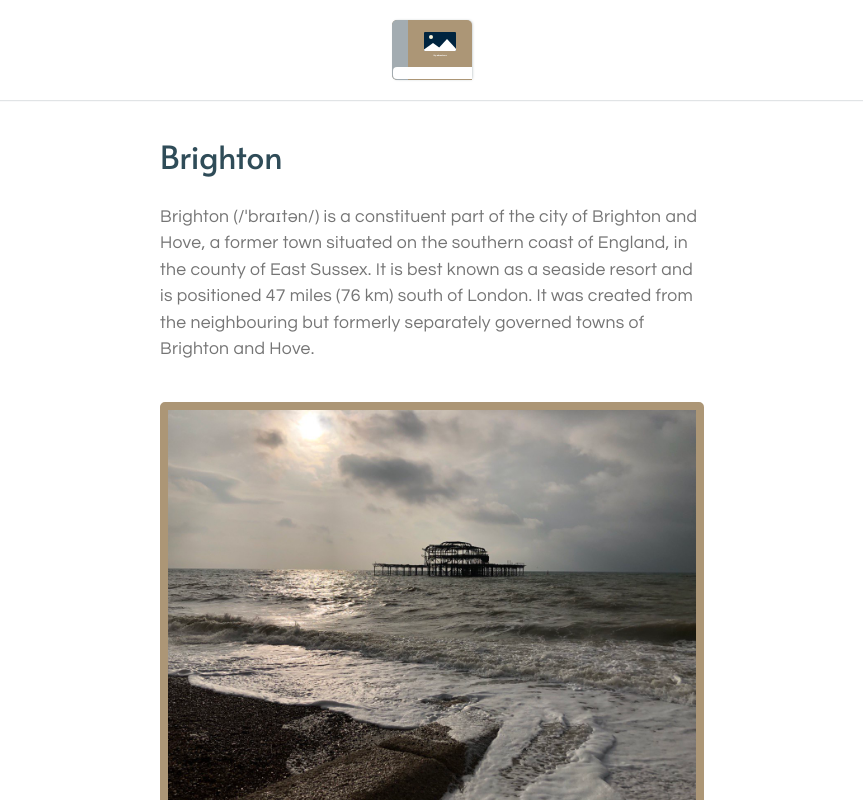
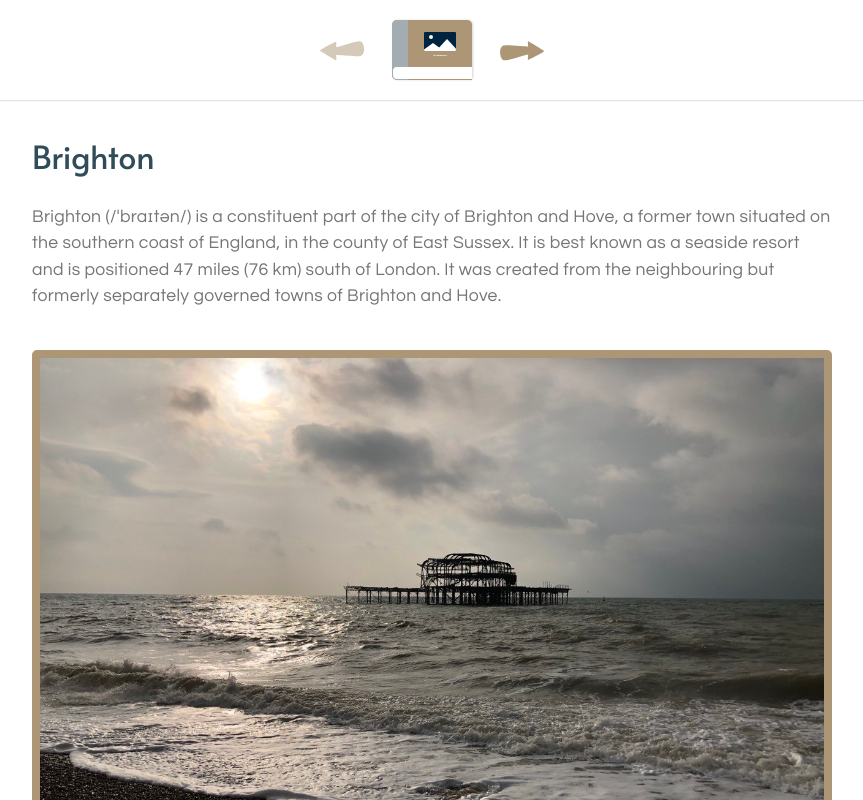
Before and after one commit to nobidina/blog, a Vue app: page /article/1 in a window 1280 px wide. Shown: the top 800 px of the page, without its empty margins (208-1071 px from the left). Built offline with nearby package versions, Linux system fonts and the light colour scheme.

Commit message:
add arrows for PageHeader and CustomArticle

```diff
--- a/src/components/CustomArticle.vue
+++ b/src/components/CustomArticle.vue
@@ -11,6 +11,11 @@
     <span class="custom-article__time">
       {{ article.date }}
     </span>
+    <div class="custom-article__anchor-top" @click="scrollTop">
+      <svg class="custom-article__arrow" xmlns="http://www.w3.org/2000/svg" width="34" height="56" viewBox="0 0 34 56" fill="none">
+        <path d="M12.5 23.9021C12.5 23.9021 -0.0246638 37.5001 6.36694e-06 45.5C0.0246765 53.5 29.7435 58.2546 33 54.5C35.6101 51.3245 26.2339 36.543 23.5 23.9021C23.5 23.9021 29.5031 24.8558 29.5 23.8558C29.4969 22.8558 18.4969 -0.503043 17.5 0.500017C16.5031 1.50308 4.99998 23.8836 7.22127 23.9021C9.44256 23.9206 12.5 23.9021 12.5 23.9021Z" fill="#AC9676"/>
+      </svg>
+    </div>
   </article>
 </template>
 
@@ -23,6 +28,12 @@ export default {
       type: Object,
       required: true
     }
+  },
+
+  methods: {
+    scrollTop() {
+      window.scrollTo(0, 0);
+    }
   }
 }
 </script>
@@ -33,6 +44,7 @@ export default {
 
 .custom-article {
   .container();
+  position: relative;
   display: flex;
   flex-direction: column;
 
@@ -42,6 +54,8 @@ export default {
 
   @media @desktop {
     width: 800px;
+    padding-right: 0;
+    padding-left: 0;
     margin-bottom: 100px;
   }
 
@@ -77,8 +91,52 @@ export default {
   }
 
   &__time {
-    align-self: flex-end;
+    align-self: flex-start;
     font-family: @font-family-text;
+  }
+
+  &__anchor-top {
+    animation: jump 2.5s ease-in-out infinite;
+    cursor: pointer;
+    position: absolute;
+    bottom: -25px;
+    right: 7vw;
+    display: flex;
+    justify-content: flex-end;
+    align-items: center;
+    width: 50px;
+    height: 56px;
+
+    @media @desktop {
+      height: 65px;
+      bottom: -10px;
+      right: 0;
+    }
+  }
+
+  &__arrow {
+    @media @desktop {
+      width: auto;
+      height: 65px;
+    }
+  }
+}
+
+@keyframes jump {
+  0% {
+    transform: translateY(0);
+  }
+  25% {
+    transform: translateY(-5px);
+  }
+  50% {
+    transform: translateY(0);
+  }
+  75% {
+    transform: translateY(-5px);
+  }
+  100% {
+    transform: translateY(0);
   }
 }
 
--- a/src/components/PageFooter.vue
+++ b/src/components/PageFooter.vue
@@ -5,7 +5,6 @@
         If you want to know me better feel free to follow me in social media. I'd happy to meet you.
       </p>
       <city class="page-footer__city" />
-
     </div>
     <div class="page-footer__contacts-wrapper">
       <contacts class="page-footer__contacts" :contacts="contacts" />
@@ -73,11 +72,16 @@ export default {
     line-height: 1.5em;
 
     @media @tablet {
-      margin-right: 5vw;
+      order: 1;
+      margin-left: 5vw;
+      margin-right: 0;
     }
 
     @media @desktop {
       font-size: 4vh;
+      order: 0;
+      margin-left: 0;
+      margin-right: 5vw;
     }
   }
 
@@ -85,7 +89,12 @@ export default {
     display: none;
 
     @media @tablet {
+      order: 0;
       display: flex;
+    }
+
+    @media @desktop {
+      order: 1;
     }
   }
 
--- a/src/components/PageHeader/index.vue
+++ b/src/components/PageHeader/index.vue
@@ -1,7 +1,17 @@
 <template>
   <header class="page-header">
+  <router-link class="page-header__link" :class="{ 'page-header__link--disabled' : links.prevPage === '' }" :to="links.prevPage">
+      <svg class="page-header__arrow" xmlns="http://www.w3.org/2000/svg" width="35" height="23" viewBox="0 0 51 23" fill="none">
+        <path d="M18.1352 16.6603C18.1352 16.6603 36.1424 18.0713 44.1423 18.0318C52.1421 17.9922 50.8213 4.76668 47.0607 1.51715C43.8803 -1.08703 30.7265 4.90306 18.0907 7.66043C18.0907 7.66043 19.061 1.65556 18.061 1.6605C17.061 1.66545 -0.894227 10.7543 0.110685 11.7494C1.1156 12.7444 17.1624 22.1652 18.1648 22.6602C19.1673 23.1553 18.1352 16.6603 18.1352 16.6603Z" fill="#AC9676"/>
+      </svg>
+    </router-link>
     <router-link to="/">
       <album />
+    </router-link>
+    <router-link class="page-header__link" :class="{ 'page-header__link--disabled': links.nextPage === '' }" :to="links.nextPage">
+      <svg class="page-header__arrow" xmlns="http://www.w3.org/2000/svg" width="35" height="23" viewBox="0 0 51 23" fill="none">
+        <path d="M32 7C32 7 14 5.5 6 5.5C-1.99998 5.5 -0.744578 18.7319 3 22C6.16747 24.6199 19.3507 18.6949 32 16C32 16 31 22 32 22C33 22 51 13 50 12C49 11 33 1.5 32 1C31 0.5 32 7 32 7Z" fill="#AC9676"/>
+      </svg>
     </router-link>
   </header>
 </template>
@@ -18,12 +28,11 @@ export default {
   },
 
   props: {
-
-  },
-
-  data: () => ({
-
-  })
+    links: {
+      type: Object,
+      required: true
+    }
+  }
 }
 </script>
 
@@ -38,6 +47,32 @@ export default {
   min-height: 10vh;
   margin-bottom: 5vh;
   box-shadow: 0 0 2px 0 #a3acb1;
+
+  &__link {
+    display: flex;
+    justify-content: center;
+    align-items: center;
+    width: 50px;
+    height: 50px;
+
+    @media @tablet {
+      width: 60px;
+    }
+
+    &--disabled {
+      opacity: 0.5;
+    }
+  }
+
+  &__arrow {
+    @media @tablet {
+      width: 40px;
+    }
+
+    @media @tablet {
+      width: 45px;
+    }
+  }
 }
 
 </style>
--- a/src/views/ArticlePage.vue
+++ b/src/views/ArticlePage.vue
@@ -1,6 +1,6 @@
 <template>
   <main class="article-page">
-    <page-header />
+    <page-header :links="links" />
     <custom-article :article="article" />
   </main>
 </template>
@@ -20,17 +20,27 @@ export default {
   },
 
   data: () => ({
-    article: {}
+    article: {},
+    links: {
+      prevPage: '',
+      nextPage: ''
+    }
   }),
 
   created() {
-    this.article = this.getArticleData();
+    this.article = this.getArticleData(this.$route.params.id);
+    this.links = this.getLinks(this.$route.params.id);
+  },
+
+  watch: {
+    $route(to) {
+      this.article = this.getArticleData(to.params.id);
+      this.links = this.getLinks(to.params.id);
+    }
   },
 
   methods: {
-    getArticleData() {
-      const cityId = this.$route.params.id;
-
+    getArticleData(cityId) {
       for (let item of blogArticles) {
         if (item.id === cityId) {
           return item;
@@ -38,6 +48,18 @@ export default {
           continue;
         }
       }
+    },
+
+    getLinks(cityId) {
+      cityId = + cityId;
+      const prefix = '/article/';
+      const nextPage = cityId === blogArticles.length ? '' : `${prefix}${cityId + 1}`;
+      const prevPage = cityId === 1 ? '' : `${prefix}${cityId - 1}`;
+
+      return {
+        prevPage,
+        nextPage,
+      };
     }
   }
 }
```
Also changed, not shown: src/components/PageHeader/img/arrow.svg (added).
